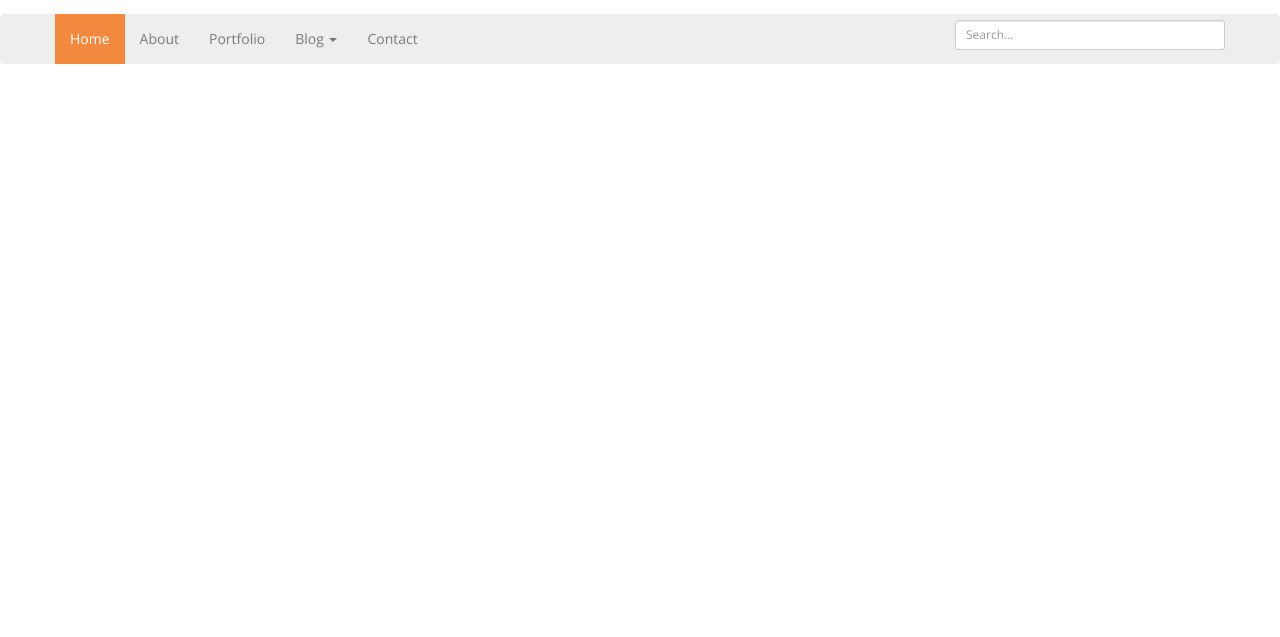
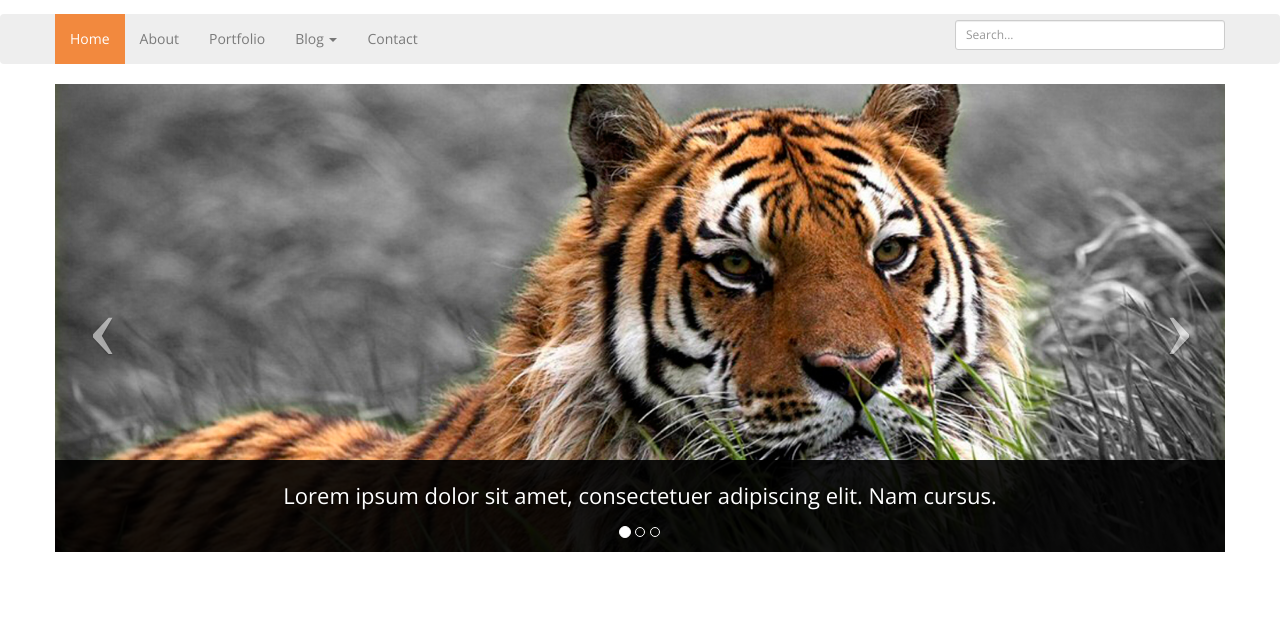
Before and after one commit to mateus-onclick/walk-theme, a plain HTML site: page index.html in a window 1280 px wide. Shown: the part 175-812 px from the top of the page. Drawn offline with nearby package versions, Linux system fonts and the light colour scheme.

Commit message:
slider, walk-logo

```diff
--- a/assets/css/style.css
+++ b/assets/css/style.css
@@ -77,3 +77,34 @@ body {
     padding: 4px 10px;
 }
 /* navbar */
+
+
+
+/* Carousel */
+.carousel-indicators {
+    bottom: 0px;
+}
+.carousel-control { width: 8% }
+.carousel-control > span.icon-prev,
+.carousel-control > span.icon-next {
+    font-size: 48px;
+    font-size: 4.8em;
+}
+.carousel-control .glyphicon, .carousel-control .icon-prev, .carousel-control .icon-next {
+    top: 40%;
+}
+.carousel-caption {
+    width: 100%;
+    position: absolute;
+    right: 0;
+    bottom: 0;
+    left: 0;
+    z-index: 10;
+    padding-top: 20px;
+    padding-bottom: 40px;
+    text-shadow: 0;
+    background: rgba(0, 0, 0, 0.9);
+    font-size: 22px;
+    font-size: 2.2em;
+}
+/* Carousel */
--- a/index.html
+++ b/index.html
@@ -54,7 +54,7 @@
 
     </header>
 
-    <div class="navbar">
+    <nav class="navbar">
         <div class="container">
             <button type="button" class="navbar-toggle" data-toggle="collapse" data-target=".nav-collapse">
                 <span class="icon-bar"></span>
@@ -88,7 +88,49 @@
                 </div>
             </div>
         </div>
+    </nav>
+
+    <div class="container">
+        <div id="carousel-example-generic" class="carousel slide">
+            <!-- Indicators -->
+            <ol class="carousel-indicators">
+                <li data-target="#carousel-example-generic" data-slide-to="0" class="active"></li>
+                <li data-target="#carousel-example-generic" data-slide-to="1"></li>
+                <li data-target="#carousel-example-generic" data-slide-to="2"></li>
+            </ol>
+
+            <!-- Wrapper for slides -->
+            <div class="carousel-inner">
+                <div class="item active">
+                    <img src="./assets/images/slider1.jpg" alt="">
+                    <div class="carousel-caption">Lorem ipsum dolor sit amet, consectetuer adipiscing elit. Nam cursus.</div>
+                </div>
+                <div class="item">
+                    <img src="./assets/images/slider2.jpg" alt="">
+                    <div class="carousel-caption">Lorem ipsum dolor sit amet, consectetuer adipiscing elit. Nam cursus.</div>
+                </div>
+                <div class="item">
+                    <img src="./assets/images/slider3.jpg" alt="">
+                    <div class="carousel-caption">Lorem ipsum dolor sit amet, consectetuer adipiscing elit. Nam cursus.</div>
+                </div>
+            </div>
+
+            <!-- Controls -->
+            <a class="left carousel-control" href="#carousel-example-generic" data-slide="prev">
+                <span class="icon-prev"></span>
+            </a>
+            <a class="right carousel-control" href="#carousel-example-generic" data-slide="next">
+                <span class="icon-next"></span>
+            </a>
+        </div>
     </div>
+
+    <br>
+    <br>
+    <br>
+    <br>
+    <br>
+    <br>
 
     <script src="./assets/js/jquery.min.js"></script>
     <script src="./assets/bootstrap/js/bootstrap.min.js"></script>
```
Also changed, not shown: assets/css/style.min.css, assets/images/slider1.jpg (added), assets/images/slider2.jpg (added), assets/images/slider3.jpg (added), assets/images/walk-logo.png, 1 other file.
